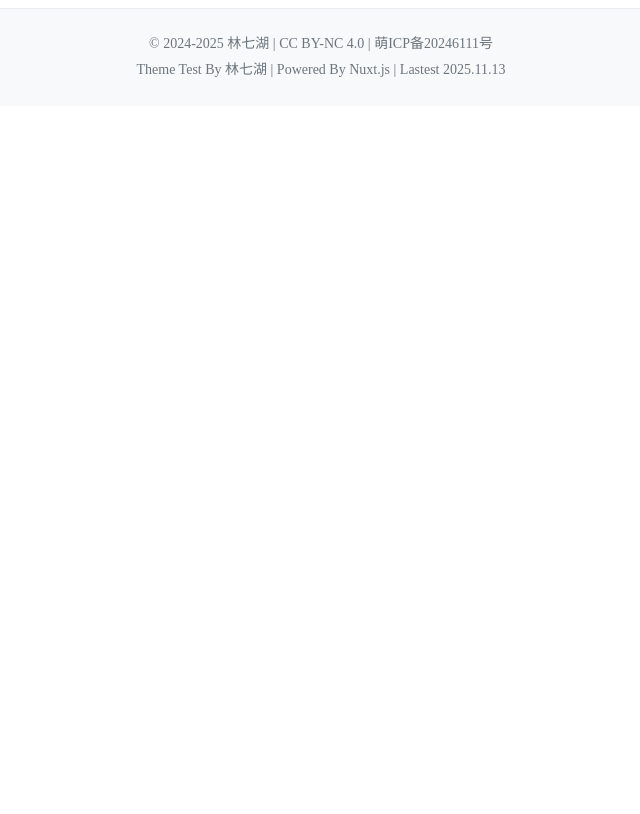
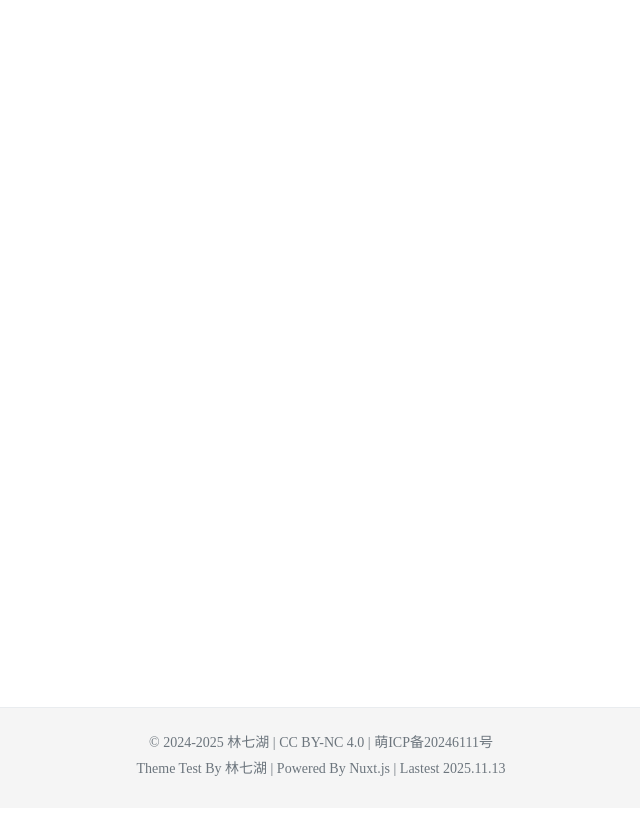
Before and after one commit to 30266-Official/New-Blog-Test, a Nuxt app: page / in a window 1280 px wide. Shown: the whole page, without its empty margins (319-959 px from the left). Built offline with nearby package versions, Linux system fonts and the light colour scheme.

Commit message:
使底部栏置底

```diff
--- a/app/layouts/bottom_bar.vue
+++ b/app/layouts/bottom_bar.vue
@@ -13,12 +13,15 @@ export default {
 </script>
 
 <template>
-  <footer class="footer">
-    <div class="copyright">
-      <p>© 2024-{{ currentYear }} 林七湖 | <a :href="CC4" target="_blank">CC BY-NC 4.0</a> | <a :href="ICP" target="_blank">萌ICP备20246111号</a></p>
-      <p>Theme Test By 林七湖 | Powered By <a :href="NuxtLink" target="_blank">Nuxt.js</a> | Lastest 2025.11.13</p>
-    </div>
-  </footer>
+  <div class="app-container">
+    <footer class="footer">
+      <div class="copyright">
+        <p>© 2024-{{ currentYear }} 林七湖 | <a :href="CC4" target="_blank">CC BY-NC 4.0</a> | <a :href="ICP"
+            target="_blank">萌ICP备20246111号</a></p>
+        <p>Theme Test By 林七湖 | Powered By <a :href="NuxtLink" target="_blank">Nuxt.js</a> | Lastest 2025.11.13</p>
+      </div>
+    </footer>
+  </div>
 </template>
 
 <style scoped>
@@ -49,4 +52,19 @@ export default {
   text-decoration: underline;
   color: #495057;
 }
+
+.app-container {
+  min-height: 100vh;
+  display: flex;
+  flex-direction: column;
+}
+
+.main-content {
+  flex: 1;
+}
+
+.footer {
+  height: 60px;
+  background-color: #f5f5f5;
+}
 </style>
```
